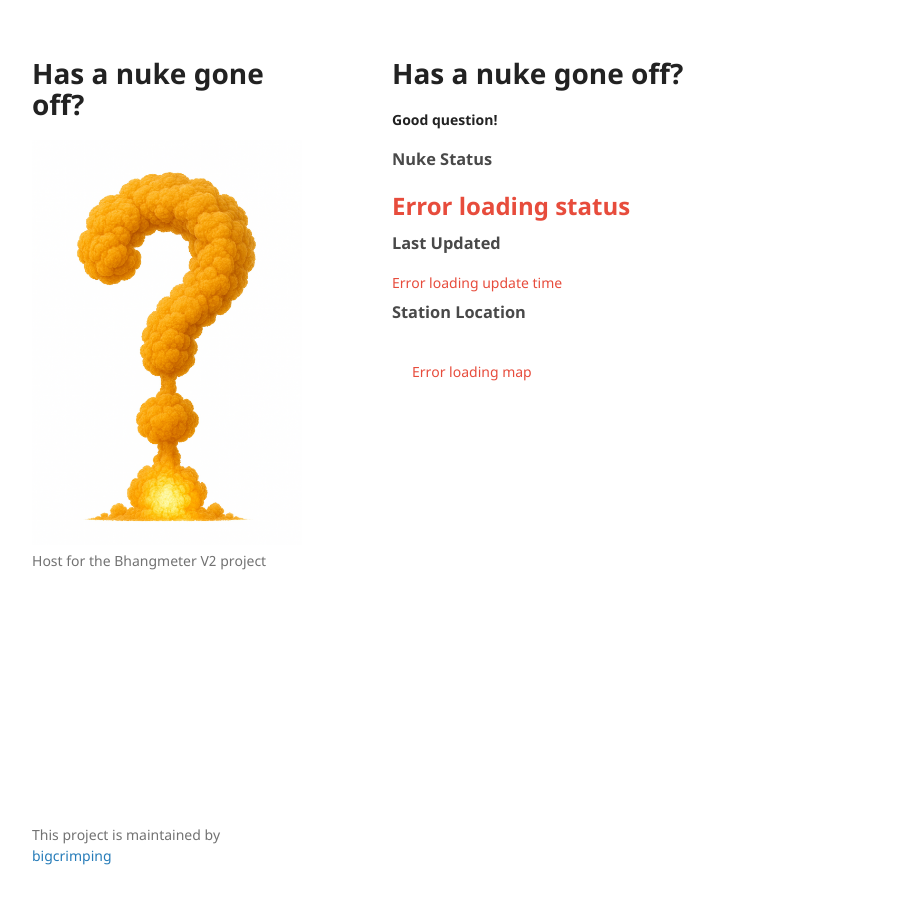
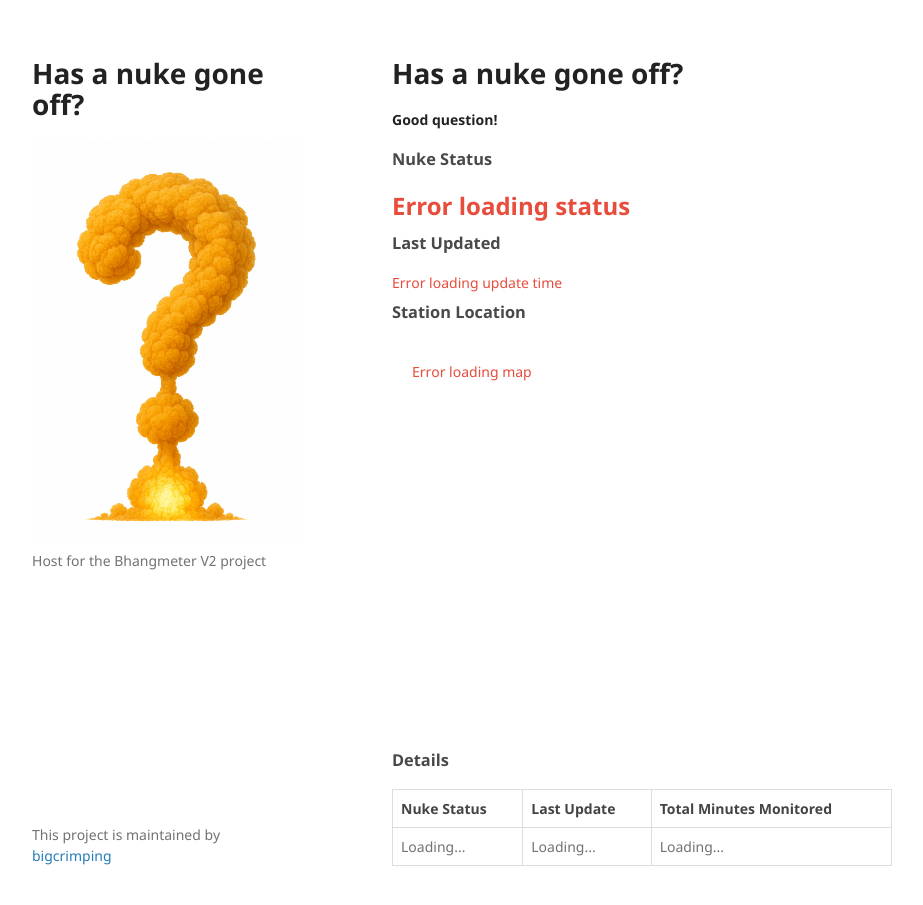
Before and after one commit to bigcrimping/bhangmeter, a Jekyll site: the page built from index.md, in a window 1280 px wide and 936 px high. Shown: the top 905 px of the window, without its empty margins (178-1101 px from the left). Built offline with Jekyll 4.4.1, drawn with Linux system fonts in a browser that asks for light colours; our own code applies the rules of GitHub Pages for plain Markdown files.

Commit message:
Added table

```diff
--- a/index.md
+++ b/index.md
@@ -11,6 +11,25 @@
 
   <h3>Station Location</h3>
   <div id="map" style="height: 400px; width: 100%; margin: 10px 0;"></div>
+
+  <!-- New Table Section -->
+  <h3>Details</h3>
+  <table style="width: 100%; border-collapse: collapse; margin: 20px 0;">
+    <thead>
+      <tr>
+        <th style="border: 1px solid #ddd; padding: 8px; text-align: left;">Nuke Status</th>
+        <th style="border: 1px solid #ddd; padding: 8px; text-align: left;">Last Update</th>
+        <th style="border: 1px solid #ddd; padding: 8px; text-align: left;">Total Minutes Monitored</th>
+      </tr>
+    </thead>
+    <tbody>
+      <tr>
+        <td id="table-nuke-status" style="border: 1px solid #ddd; padding: 8px;">Loading...</td>
+        <td id="table-last-updated" style="border: 1px solid #ddd; padding: 8px;">Loading...</td>
+        <td id="table-total-minutes" style="border: 1px solid #ddd; padding: 8px;">Loading...</td>
+      </tr>
+    </tbody>
+  </table>
 </div>
 
 <script src="https://unpkg.com/leaflet@1.9.4/dist/leaflet.js"></script>
@@ -52,6 +71,11 @@ fetch(`https://api.github.com/repos/bigcrimping/ned_json/contents/events.json?t=
       .addTo(map)
       .bindPopup(`Station: ${data.station}<br>Last update: ${data['last monitor upload date']}`)
       .openPopup();
+
+    // Update table values
+    document.getElementById('table-nuke-status').textContent = isNukeGoneOff;
+    document.getElementById('table-last-updated').textContent = lastUpdate.toLocaleString();
+    document.getElementById('table-total-minutes').textContent = `${data['total minutes monitored']} minutes`;
   })
   .catch(error => {
     console.error('Error fetching data:', error);
```
